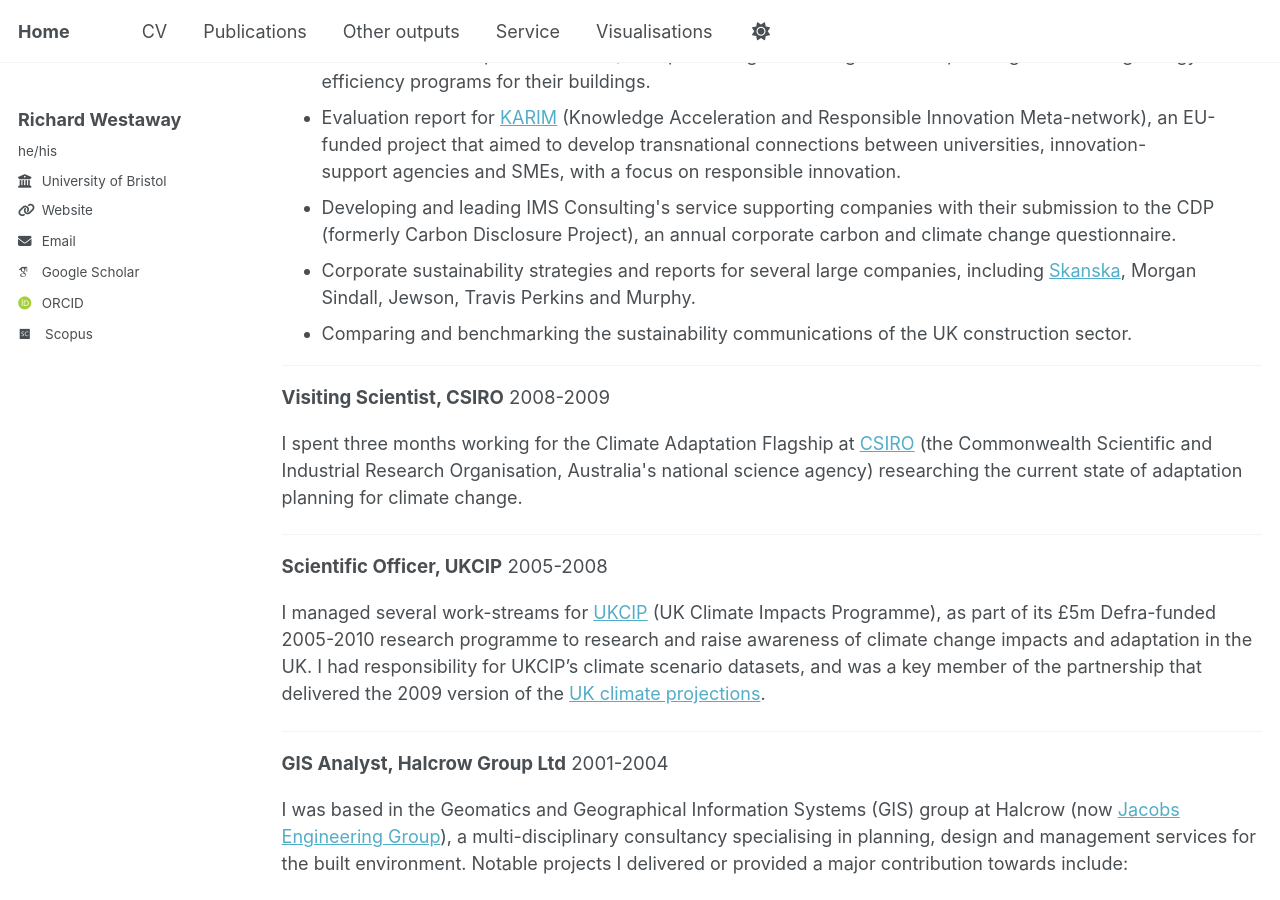
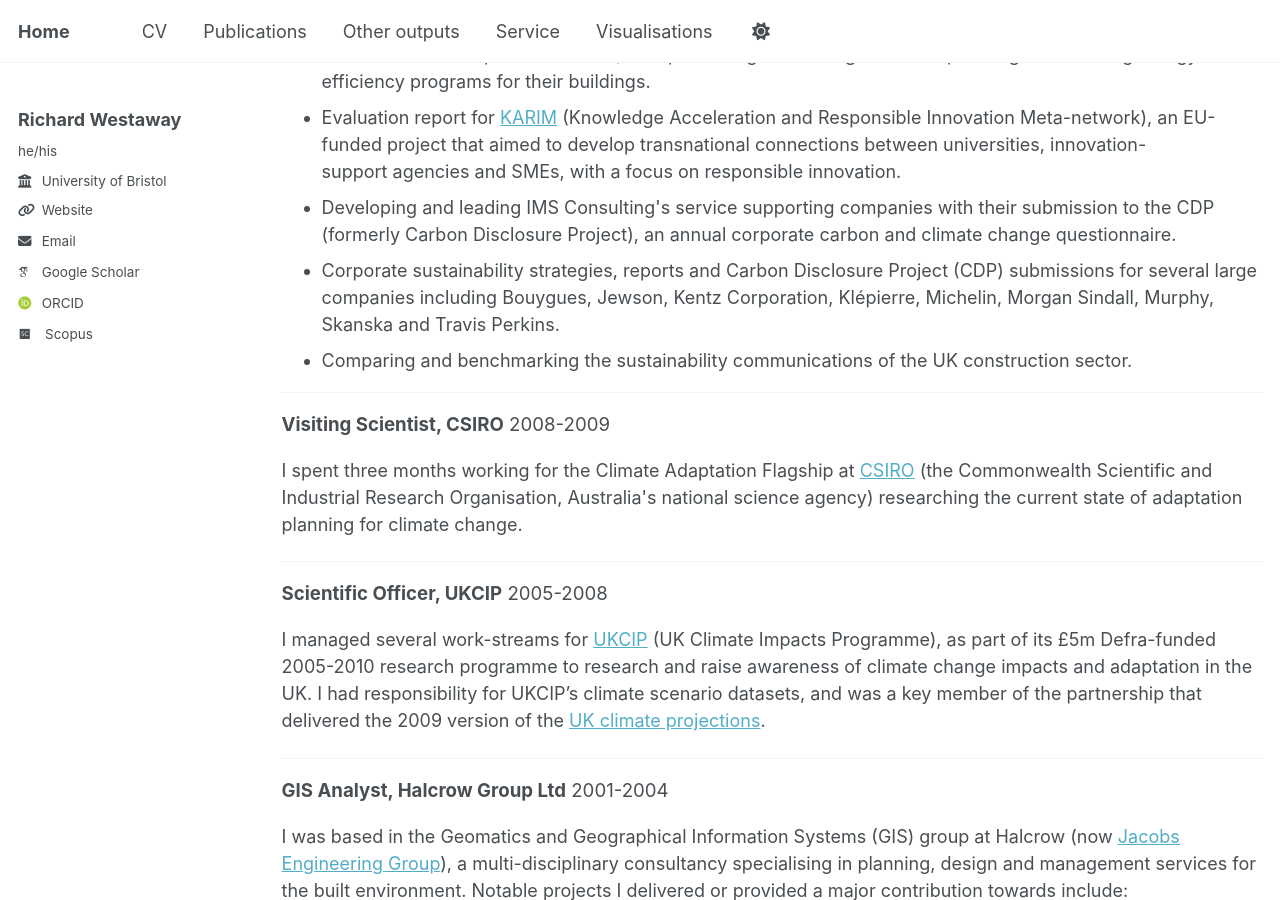
Before and after one commit to richardwestaway/richardwestaway.github.io, a Jekyll site: the page built from _pages/cv.html, in a window 1280 px wide and 900 px high, scrolled down 1634 px. Built offline with Jekyll 4.4.1, drawn with Linux system fonts in a browser that asks for light colours; some web fonts are replaced.

Commit message:
Update cv.html

```diff
--- a/_pages/cv.html
+++ b/_pages/cv.html
@@ -51,7 +51,7 @@ redirect_from:
 
 <li>Developing and leading IMS Consulting's service supporting companies with their submission to the CDP (formerly Carbon Disclosure Project), an annual corporate carbon and climate change questionnaire.</li>
 
-<li>Corporate sustainability strategies and reports for several large companies, including <a href="https://group.skanska.com/495452/globalassets/sustainability/reporting--publications/sustainability-reporting/skanska-sustainability-review-2014.pdf" target="_blank" rel="noopoener">Skanska</a>, Morgan Sindall, Jewson, Travis Perkins and Murphy.</li>
+<li>Corporate sustainability strategies, reports and Carbon Disclosure Project (CDP) submissions for several large companies including Bouygues, Jewson, Kentz Corporation, Klépierre, Michelin, Morgan Sindall, Murphy, Skanska and Travis Perkins.</li>
 
 <li>Comparing and benchmarking the sustainability communications of the UK construction sector.</li>
 </ul>
```
